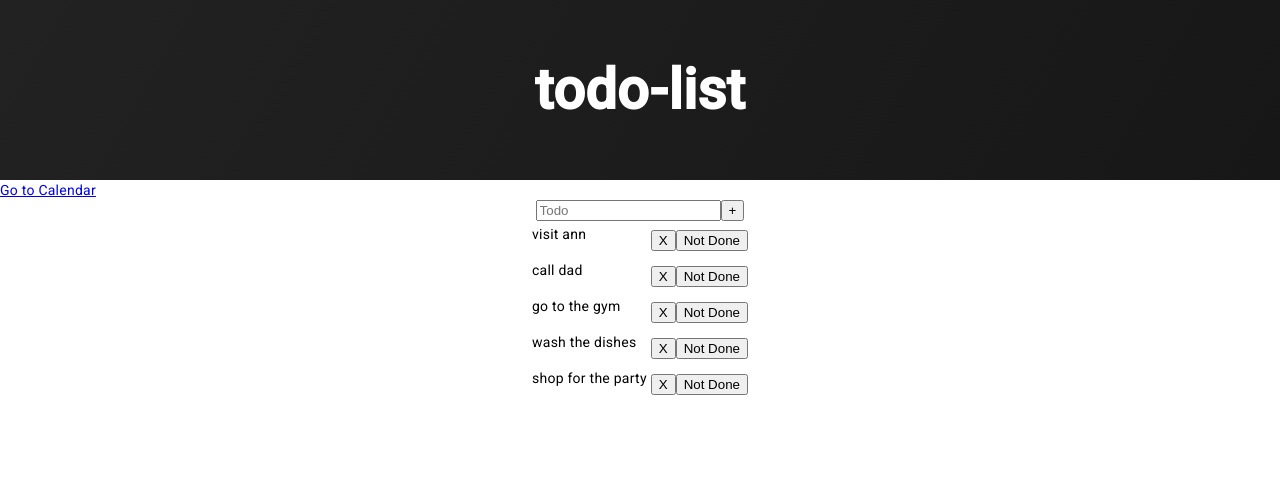
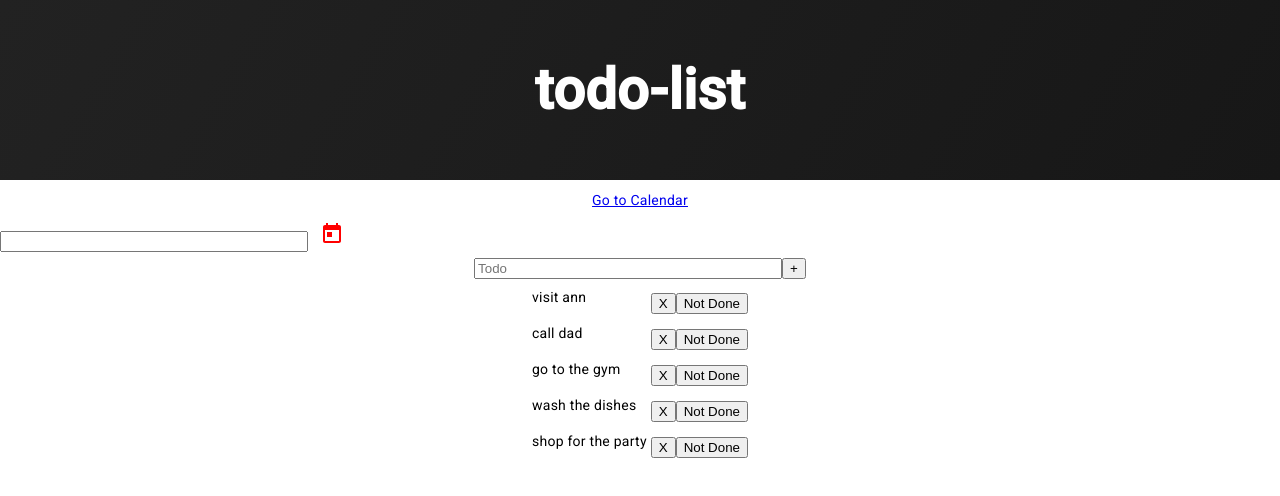
Before and after one commit to 12032002hailong/angular14_basic, an Angular app: page /tasks in a window 1280 px wide. Shown: the top 496 px of the page. Built offline with nearby package versions, Linux system fonts and the light colour scheme.

Commit message:
date picker for tasklist

```diff
--- a/src/app/task-list/task-list.component.css
+++ b/src/app/task-list/task-list.component.css
@@ -1,5 +1,7 @@
 .contaienr {
   width: 700px;
+  margin: 0 auto;
+  display: flex;
 }
 .todo-list {
   width: 500px;
@@ -8,8 +10,24 @@
   justify-content: center;
   flex-direction: column;
   align-items: center;
+  gap: 5px;
 }
 
 .is-done {
   text-decoration: line-through;
 }
+a {
+  margin: 0 auto;
+  display: flex;
+  justify-content: center;
+  align-items: center;
+  padding-top: 10px;
+}
+input {
+  width: 300px;
+  margin: 0 auto;
+}
+
+mat-datepicker-toggle {
+  color: red;
+}
--- a/src/app/task-list/task-list.component.html
+++ b/src/app/task-list/task-list.component.html
@@ -1,6 +1,16 @@
-<a href="go_to-link" routerLink="">Go to Calendar</a>
+<div class="container">
+  <a href="go_to-link" routerLink="">Go to Calendar</a>
 
-<div class="container">
+  <div class="input-group">
+    <input
+      type="text"
+      [value]="date"
+      aria-label="lorem ipsum"
+      [matDatepicker]="picker"
+    />
+    <mat-datepicker-toggle [for]="picker"></mat-datepicker-toggle>
+    <mat-datepicker #picker></mat-datepicker>
+  </div>
   <div class="todo-list">
     <div class="input-group">
       <input type="text" placeholder="Todo" #newTask />
--- a/src/app/task-list/task-list.component.ts
+++ b/src/app/task-list/task-list.component.ts
@@ -2,22 +2,28 @@ import { NgFor } from '@angular/common';
 import { Component, OnInit } from '@angular/core';
 import { RouterModule } from '@angular/router';
 import { ActivatedRoute, Route } from '@angular/router';
+import { MatDatepickerModule } from '@angular/material/datepicker';
+import { MatNativeDateModule } from '@angular/material/core';
 
 @Component({
   selector: 'app-task-list',
   standalone: true,
-  imports: [NgFor, RouterModule],
+  imports: [NgFor, RouterModule, MatDatepickerModule, MatNativeDateModule],
   templateUrl: './task-list.component.html',
-  styleUrl: './task-list.component.css'
+  styleUrl: './task-list.component.css',
+  providers: [
+    MatDatepickerModule,
+  ],
 })
 export class TaskListComponent implements OnInit {
 
   constructor(private route: ActivatedRoute) {
 
   }
+
+  date: Date = new Date();
   ngOnInit(): void {
-    let date: Date = new Date(this.route.snapshot.params['date']);
-    console.log(date);
+    this.date = new Date(this.route.snapshot.params['date']);
   }
 
   tasks: Task[] = [
```
